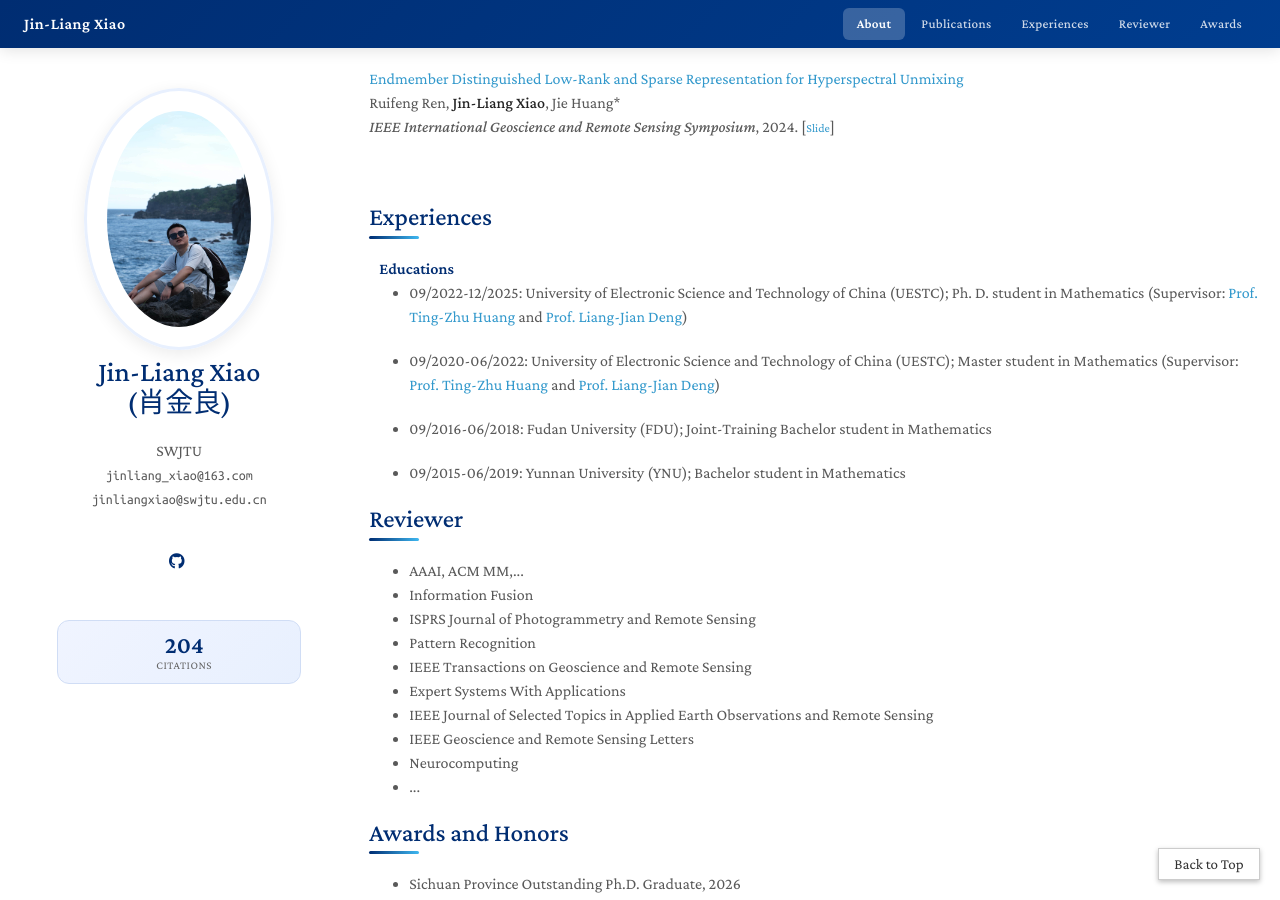
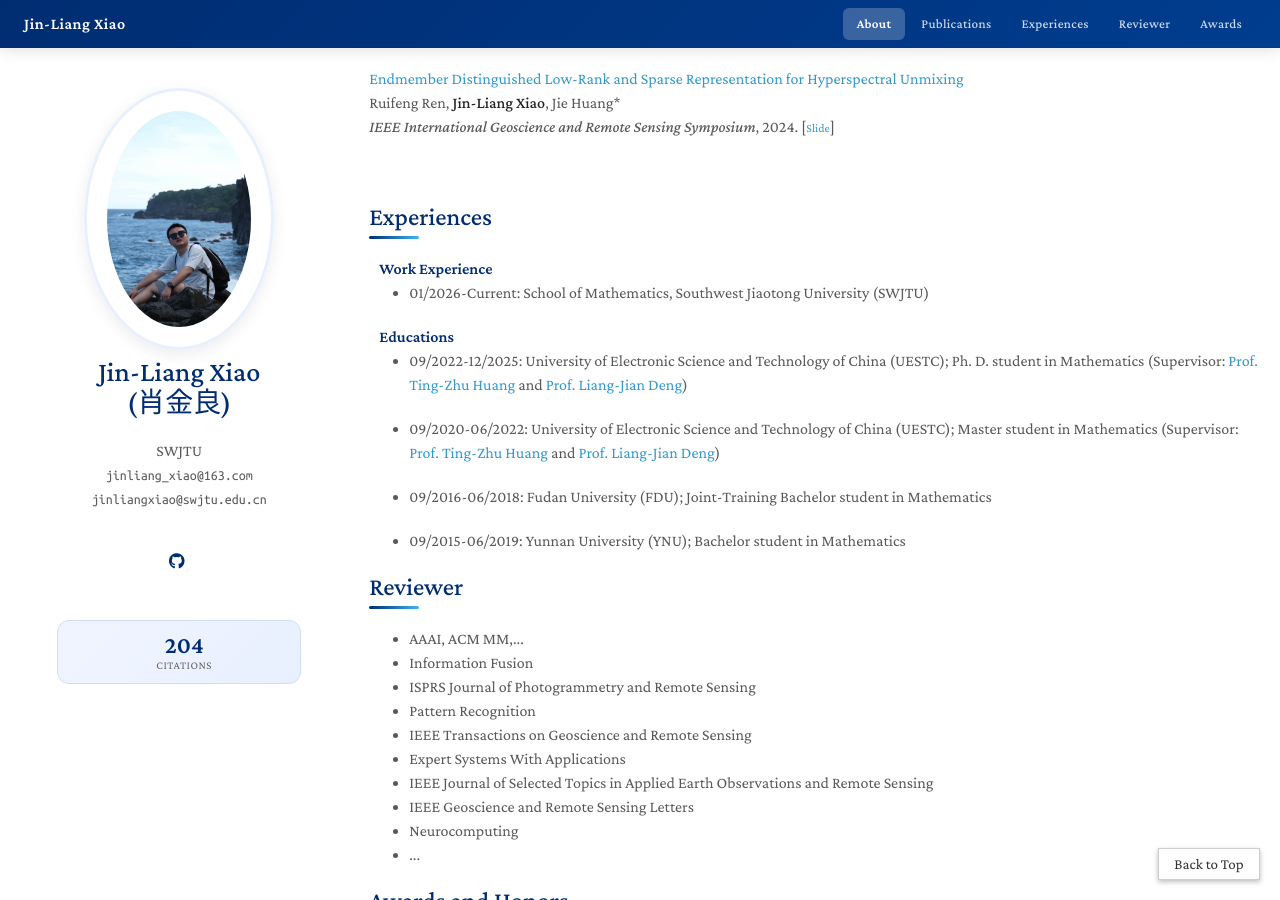
Before and after one commit to Jin-liangXiao/Jin-liangXiao.github.io, a Jekyll site: the page built from index.md, in a window 1280 px wide and 900 px high, scrolled down 2201 px. Built offline with Jekyll 4.4.1, drawn with Linux system fonts in a browser that asks for light colours; nearby versions of some CDN libraries; a style sheet for code colours, icons or effects is not loaded.

Commit message:
Update services.md

```diff
--- a/_includes/services.md
+++ b/_includes/services.md
@@ -1,4 +1,12 @@
 ## Experiences
+
+<h4 style="margin:0 10px 0;">Work Experience</h4>
+
+<ul style="margin:0 0 5px;">
+  <li>
+    <p>01/2026-Current: School of Mathematics, Southwest Jiaotong University (SWJTU)</p>
+  </li>
+</ul>
 
 <h4 style="margin:0 10px 0;">Educations</h4>
 
```
